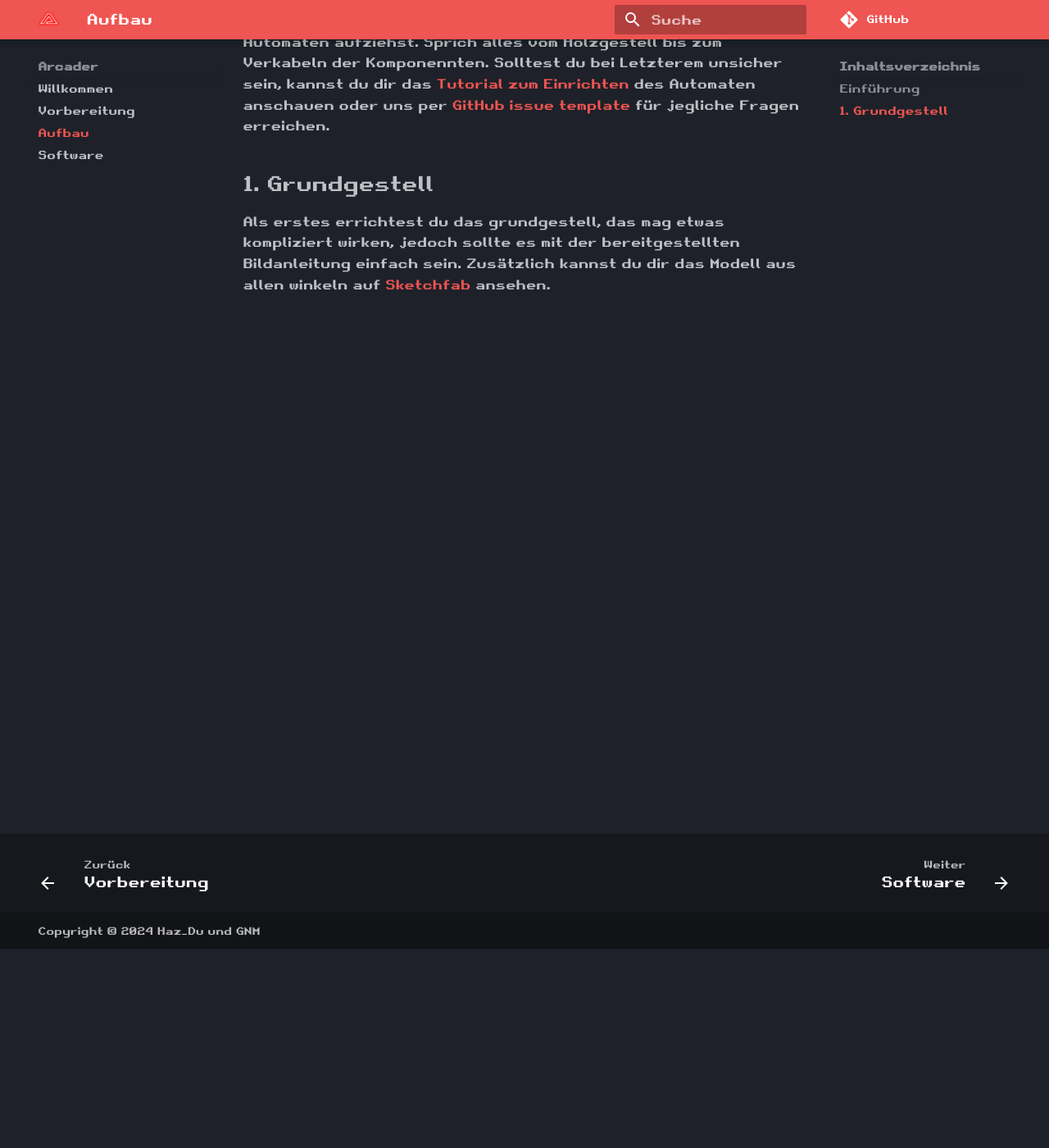
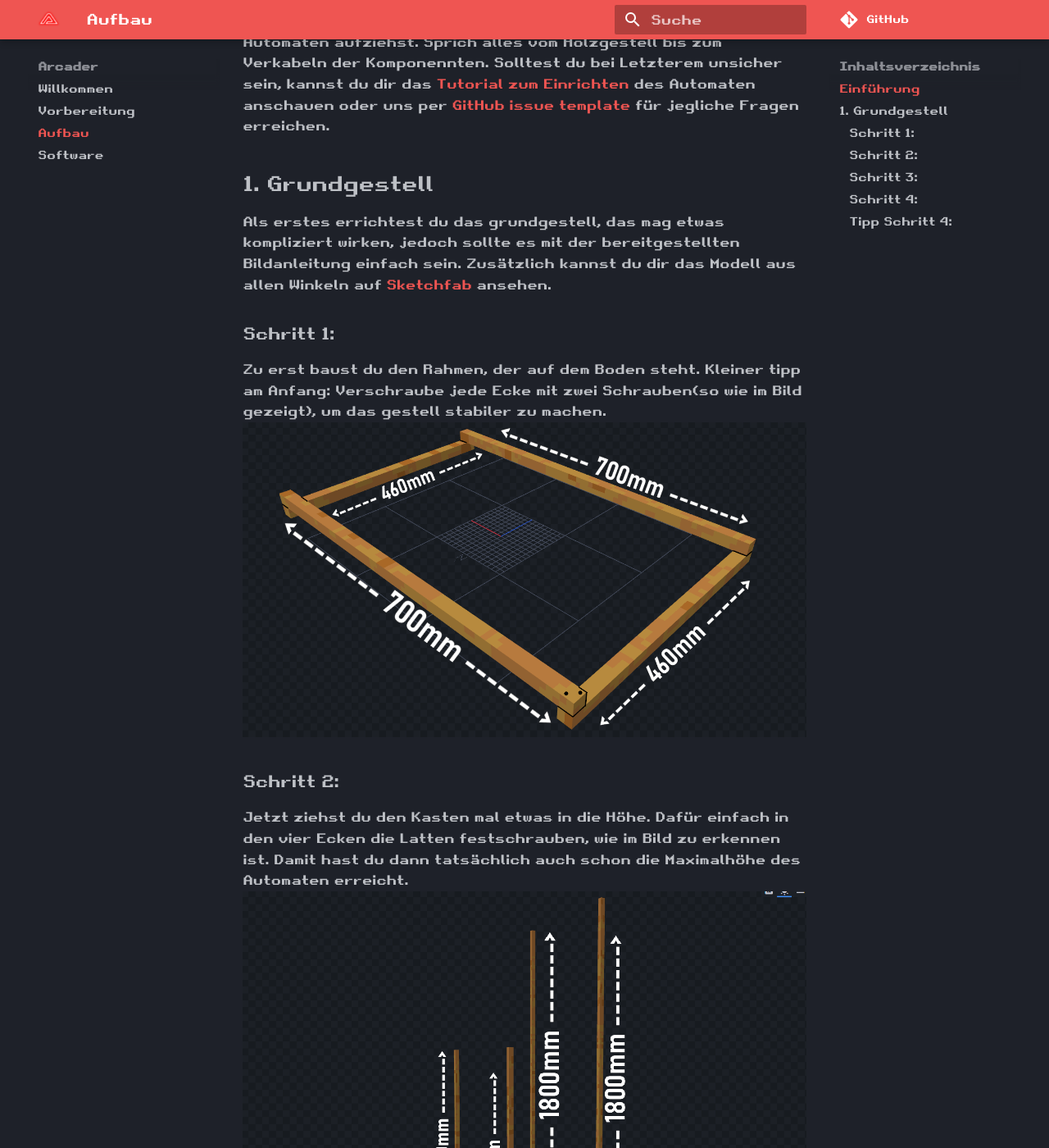
Before and after one commit to HazDu/Arcader, an MkDocs documentation site: the page built from docs/hardware.md, in a window 1280 px wide and 1400 px high, scrolled down 243 px. Shown: the whole window at 82% size. Built offline with MkDocs 1.6.1 and Material for MkDocs 9.7.7, drawn with Linux system fonts in a browser that asks for light colours; comment, search, counter and statistics services are not loaded; some of the changed text lies outside the part shown.

Commit message:
Added content to the hardware site

```diff
--- a/docs/hardware.md
+++ b/docs/hardware.md
@@ -4,5 +4,24 @@
 
 ## 1. Grundgestell
 Als erstes errichtest du das grundgestell, das mag etwas kompliziert wirken, jedoch sollte es mit der bereitgestellten Bildanleitung einfach sein.
-Zusätzlich kannst du dir das Modell aus allen winkeln auf <a href="https://sketchfab.com/3d-models/arcade-machine-wood-base-7800679fd0f54210a0e7d8027a0f3bdf" target="_blank">Sketchfab</a>
+Zusätzlich kannst du dir das Modell aus allen Winkeln auf <a href="https://sketchfab.com/3d-models/arcade-machine-wood-base-7800679fd0f54210a0e7d8027a0f3bdf" target="_blank">Sketchfab</a>
  ansehen.
+
+### Schritt 1:
+Zu erst baust du den Rahmen, der auf dem Boden steht. Kleiner tipp am Anfang: Verschraube jede Ecke mit zwei Schrauben(so wie im Bild gezeigt), um das gestell stabiler zu machen.
+![loading error.](./assets/pic_guide_1.png)
+
+### Schritt 2:
+Jetzt ziehst du den Kasten mal etwas in die Höhe. Dafür einfach in den vier Ecken die Latten festschrauben, wie im Bild zu erkennen ist. Damit hast du dann tatsächlich auch schon die Maximalhöhe des Automaten erreicht.
+![loading error.](./assets/pic_guide_2.png)
+
+### Schritt 3:
+Hier wiederholst du quasi einfach noch mal Schritt 1 nur weiter oben.
+![loading error.](./assets/pic_guide_3.png)
+
+### Schritt 4:
+Wenn du jetzt etwas an deinem Gestell wackelst, merkst du, dass es noch ziemlich nachgibt. Deshalb baust du jetzt einige diagonale Latten ein. Bevor du jetzt aber loslegst, scroll noch etwas nach unten und schau dir den [Tipp](https://arcader.hazdu.de/hardware/#Tipp-Schritt-4) an.
+![loading error.](./assets/pic_guide_4.png)
+### Tipp Schritt 4:
+Wenn du einen einfachen Weg brauchst, die Winkel an den Diagonalen zu messen, halte die Latte von außen an und mach innen einen Strich, genau so wie in der unteren Grafik.
+![loading error.](./assets/pic_guide_4.5.png)
```
Also changed, not shown: docs/assets/pic_guide_1.png (added), docs/assets/pic_guide_2.png (added), docs/assets/pic_guide_3.png (added), docs/assets/pic_guide_4.5.png (added), docs/assets/pic_guide_4.png (added), docs/assets/pic_guide_5.png (added), docs/assets/pic_guide_6.png (added), docs/assets/pic_guide_7.png (added).
